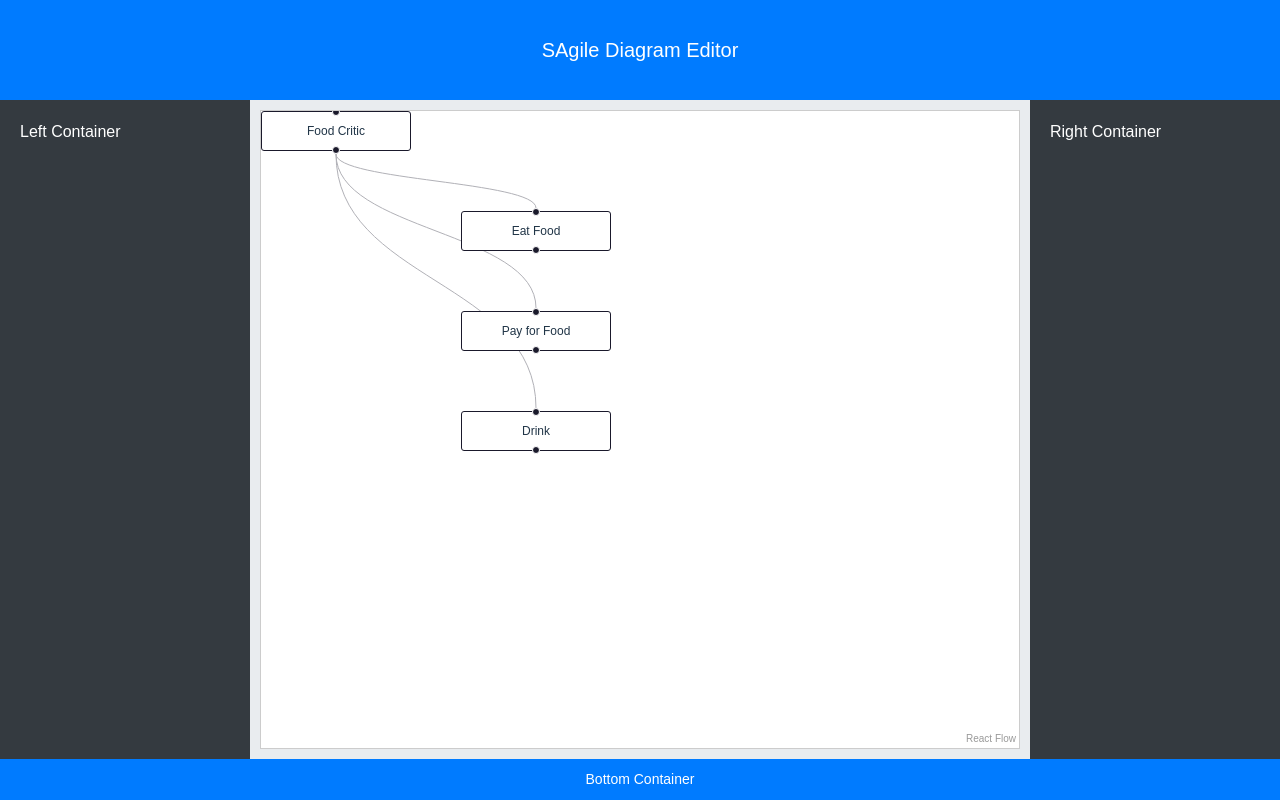
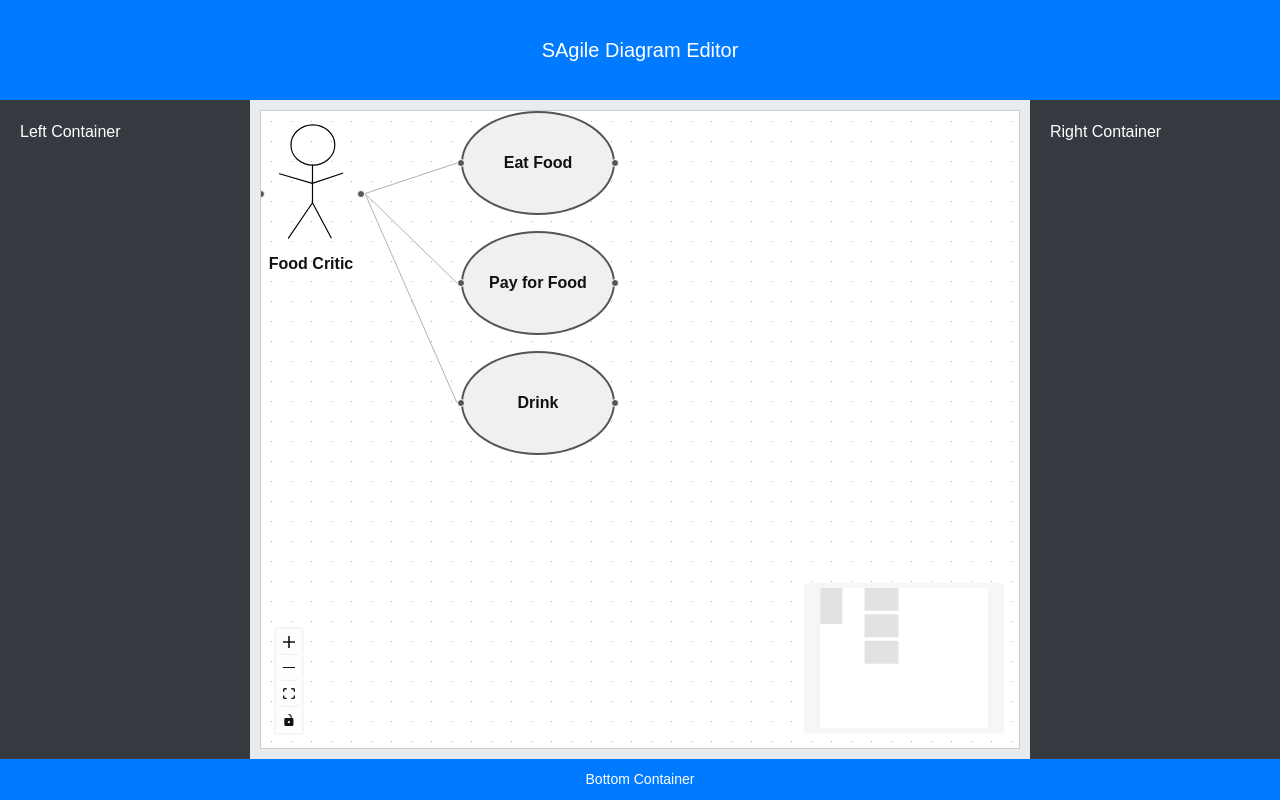
Before and after one commit to taufiqqq/SAgile-Diagram-Editor, a React (Vite) app: page / in a window 1280 px wide. Built offline with nearby package versions, Linux system fonts and the light colour scheme.

Commit message:
implement actor and usecase

```diff
--- a/package.json
+++ b/package.json
@@ -12,8 +12,7 @@
   "dependencies": {
     "@xyflow/react": "^12.1.0",
     "react": "^18.3.1",
-    "react-dom": "^18.3.1",
-    "reactflow": "^11.11.4"
+    "react-dom": "^18.3.1"
   },
   "devDependencies": {
     "@eslint/js": "^9.9.0",
--- a/src/App.css
+++ b/src/App.css
@@ -73,3 +73,7 @@ body, html {
   font-size: 14px;
   flex-shrink: 0;
 }
+
+.light {
+  color: #111;
+}
--- a/src/controller/CustomNodeFlow.tsx
+++ b/src/controller/CustomNodeFlow.tsx
@@ -1,13 +1,19 @@
-import React, { useCallback } from 'react';
+import React, { useCallback, useMemo } from 'react';
 import {
   ReactFlow,
   useNodesState,
   useEdgesState,
   addEdge,
+  MiniMap,
+  Background,
+  Controls,
 } from '@xyflow/react';
 
 import '@xyflow/react/dist/style.css';
+
 import { initialNodes, initialEdges } from '../parser/GenerateNodes'; // Importing initial nodes and edges
+import ActorNode from '../shapes/Actor';
+import OvalNode from '../shapes/Oval';
 
 export default function CustomNodeFlow() {
   const [nodes, setNodes, onNodesChange] = useNodesState(initialNodes);
@@ -18,6 +24,8 @@ export default function CustomNodeFlow() {
     [setEdges],
   );
 
+  const nodeTypes = {actor: ActorNode, oval: OvalNode};
+
   return (
     <ReactFlow
       nodes={nodes}
@@ -25,6 +33,10 @@ export default function CustomNodeFlow() {
       onNodesChange={onNodesChange}
       onEdgesChange={onEdgesChange}
       onConnect={onConnect}
-    />
+      nodeTypes={nodeTypes}
+      proOptions={{hideAttribution: true}}
+
+    ><MiniMap nodeStrokeWidth={10} /><Background />
+        <Controls /></ReactFlow>
   );
 }
--- a/src/parser/GenerateNodes.tsx
+++ b/src/parser/GenerateNodes.tsx
@@ -30,20 +30,20 @@ function parsePlantUML(umlString: string) {
     // Generate nodes for actors
     for (const match of actorMatches) {
         const [, name, id] = match;
-        nodes.push({ id, position: { x: 0, y: nodes.length * 100 }, data: { label: name } });
+        nodes.push({ id, position: { x: 0, y: nodes.length * 100  }, type: 'actor', data: { label: name } });
         console.log(name);
     }
 
     // Generate nodes for use cases
     for (const match of usecaseMatches) {
         const [, name, id] = match;
-        nodes.push({ id, position: { x: 200, y: nodes.length * 100 }, data: { label: name } });
+        nodes.push({ id, position: { x: 200, y: (nodes.length-1) * 120 }, type : 'oval' , data: { label: name } });
     }
 
     // Generate edges for relations
     for (const match of relationMatches) {
         const [, source, target] = match;
-        edges.push({ id: `e${source}-${target}`, source, target });
+        edges.push({ id: `e${source}-${target}`, source, target, type: 'straight' });
     }
 
     console.log(nodes);
--- a/src/sections/CanvasContainer.tsx
+++ b/src/sections/CanvasContainer.tsx
@@ -1,6 +1,7 @@
 import React from 'react';
 import CustomNodeFlow from '../controller/CustomNodeFlow'; // Adjust the import path as necessary
 import '../App.css';
+import { ReactFlowProvider } from '@xyflow/react';
 
 const CanvasContainer: React.FC = () => {
   return (
--- a/src/shapes/Actor.tsx
+++ b/src/shapes/Actor.tsx
@@ -1,5 +1,5 @@
 import React from 'react';
-import { Handle, Position } from 'reactflow';
+import { Handle, Position } from '@xyflow/react';
 
 // Define the types for the props
 interface ActorNodeProps {
@@ -19,9 +19,8 @@ const ActorNode: React.FC<ActorNodeProps> = ({ data, isConnectable }) => {
         style={{ background: '#555' }}
         isConnectable={isConnectable}
       />
-      <div>
-        {/* Simple representation of an actor */}
-        <div className="actor-icon">👤</div>
+      <div style={{ display: 'flex', flexDirection: 'column', alignItems: 'center' }}>
+        <img width={100} src="/actor.svg" alt="Actor Icon" className="actor-icon" />
         <strong>{data.label}</strong>
       </div>
       <Handle
--- a/src/shapes/Oval.tsx
+++ b/src/shapes/Oval.tsx
@@ -0,0 +1,46 @@
+import React from 'react';
+import { Handle, Position } from '@xyflow/react';
+
+// Define the types for the props
+interface OvalNodeProps {
+    data: {
+        label: string;
+    };
+    isConnectable: boolean;
+}
+
+// Apply the types to the component
+const OvalNode: React.FC<OvalNodeProps> = ({ data, isConnectable }) => {
+    return (
+        <div
+            className="oval-node"
+            style={{
+                width: 150,
+                height: 100,
+                borderRadius: '50%',
+                background: '#f0f0f0',
+                border: '2px solid #555',
+                display: 'flex',
+                justifyContent: 'center',
+                alignItems: 'center',
+                textAlign: 'center',
+            }}
+        >
+            <Handle
+                type="target"
+                position={Position.Left}
+                style={{ background: '#555' }}
+                isConnectable={isConnectable}
+            />
+            <strong>{data.label}</strong>
+            <Handle
+                type="source"
+                position={Position.Right}
+                style={{ background: '#555' }}
+                isConnectable={isConnectable}
+            />
+        </div>
+    );
+};
+
+export default OvalNode;
```
Also changed, not shown: public/actor.svg (added), src/controller/DnDContext.tsx (added), src/controller/DnDController.tsx (added).
